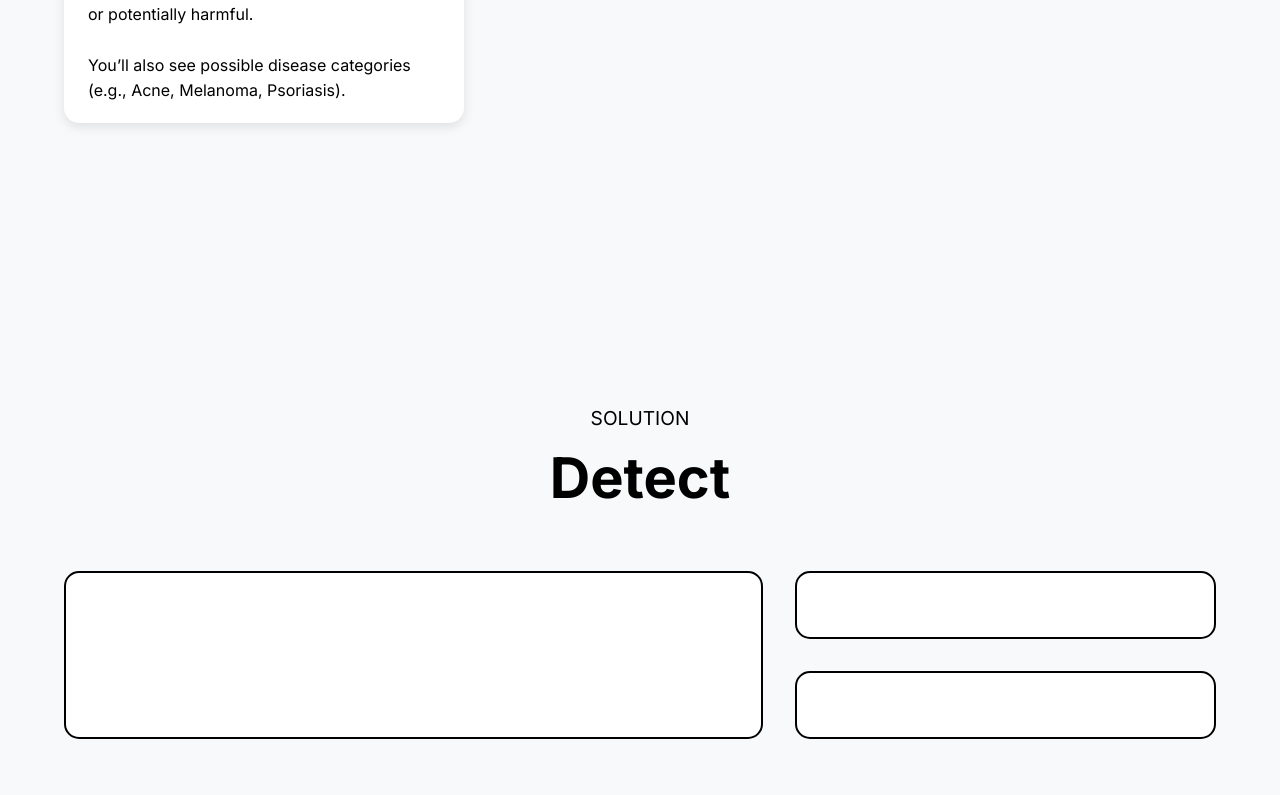
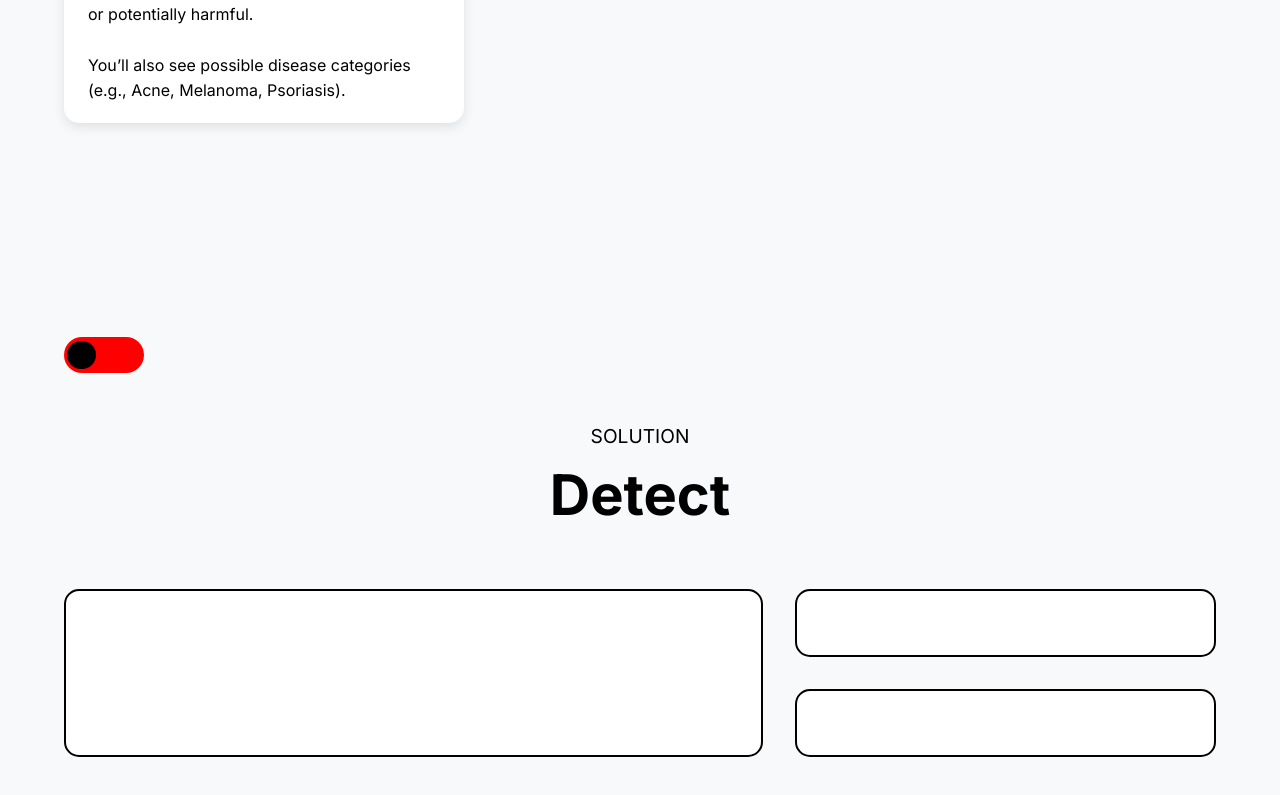
Before and after one commit to KenzieJunaidi/skinguard, a React (Vite) app: page / in a window 1280 px wide. Shown: the part 1700-2495 px from the top of the page. Built offline with nearby package versions, Linux system fonts and the light colour scheme.

Commit message:
Added Switch Logic

```diff
--- a/src/components/Switch/Switch.css
+++ b/src/components/Switch/Switch.css
@@ -1,3 +1,23 @@
 .container {
+    height: 2.2rem;
+    width: 5rem;
+    border-radius: 20px;
 
+    padding: 0.2rem;
+    display: flex;
+    align-items: center;
+
+    background-color: red;
 }
+
+.circle {
+    width: 1.8rem;
+    height: 1.8rem;
+    border-radius: 50px;
+
+    background-color: black;
+}
+
+.right {
+    justify-content: flex-end;
+}
--- a/src/components/Switch/Switch.jsx
+++ b/src/components/Switch/Switch.jsx
@@ -1,10 +1,16 @@
 import './Switch.css';
 import { motion } from "framer-motion";
+import { useState } from "react";
 
 export const Switch = () => {
+
+    const [isSwitch, setIsSwitch] = useState(false);
+
     return (
-        <motion.div className="container">
+        <motion.div className={`container ${isSwitch ? "right" : ""}`} onClick={() => setIsSwitch(prev => !prev)}>
+            <motion.div className="circle">
 
+            </motion.div>
         </motion.div>
     );
 }
```
